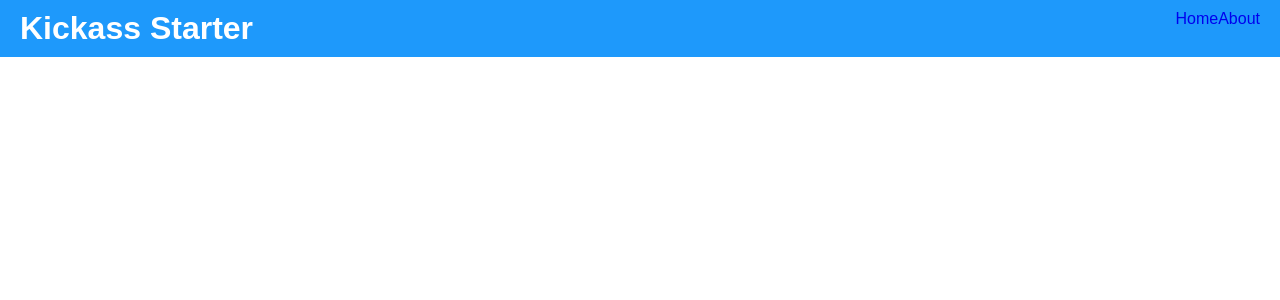
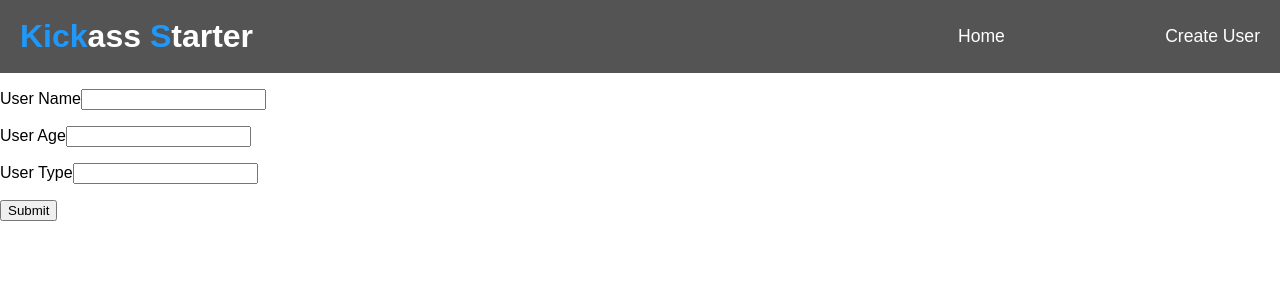
Before and after one commit to simplonco/react-kickass-exercice, a React (Create React App) app in the folder kickass-starter/: page /newuser in a window 1280 px wide. Shown: the top 300 px of the page. Built offline with nearby package versions, Linux system fonts and the light colour scheme.

Commit message:
delete user ok

```diff
--- a/kickass-starter/public/index.html
+++ b/kickass-starter/public/index.html
@@ -1,5 +1,6 @@
 <!doctype html>
 <html lang="en">
+
   <head>
     <meta charset="utf-8">
     <meta name="viewport" content="width=device-width, initial-scale=1, shrink-to-fit=no">
@@ -10,6 +11,8 @@
     -->
     <link rel="manifest" href="%PUBLIC_URL%/manifest.json">
     <link rel="shortcut icon" href="%PUBLIC_URL%/favicon.ico">
+    <link href="https://maxcdn.bootstrapcdn.com/font-awesome/4.7.0/css/font-awesome.min.css" rel="stylesheet" integrity="sha384-wvfXpqpZZVQGK6TAh5PVlGOfQNHSoD2xbE+QkPxCAFlNEevoEH3Sl0sibVcOQVnN"
+      crossorigin="anonymous">
     <!--
       Notice the use of %PUBLIC_URL% in the tags above.
       It will be replaced with the URL of the `public` folder during the build.
@@ -21,6 +24,7 @@
     -->
     <title>React App</title>
   </head>
+
   <body>
     <noscript>
       You need to enable JavaScript to run this app.
@@ -37,4 +41,5 @@
       To create a production bundle, use `npm run build` or `yarn build`.
     -->
   </body>
+
 </html>
--- a/kickass-starter/src/App.js
+++ b/kickass-starter/src/App.js
@@ -1,7 +1,9 @@
 import React, { Component } from 'react';
 import { BrowserRouter as Router, Route } from 'react-router-dom';
 import Header from './component/Header/Header';
-import Home from './scenes/Home';
+import Home from './scenes/Home/Home';
+import NewUser from './scenes/NewUser/NewUser';
+import User from './component/User/User';
 
 class App extends Component {
   render() {
@@ -10,7 +12,8 @@ class App extends Component {
         <div>
           <Header />
           <Route exact path="/" component={Home} />
-          <Route path="/about" render={() => <h1>about</h1>} />
+          <Route path="/newuser" component={NewUser} />
+          <Route path="/user/:userId" component={User} />
         </div>
       </Router>
     );
--- a/kickass-starter/src/component/Header/Header.js
+++ b/kickass-starter/src/component/Header/Header.js
@@ -4,12 +4,16 @@ import './header.css';
 
 const Header = () => (
 	<div id="header">
-		<h1>Kickass Starter</h1>
+		<h1><span className="blue-text">Kick</span>ass <span className="blue-text">S</span>tarter</h1>
 
-		<div className="">
-			<Link to='/'>Home</Link>
-			<Link to='/about'>About</Link>
-		</div>
+		<ul className="navbar">
+			<li>
+				<Link to='/'>Home</Link>
+			</li>
+			<li>
+				<Link to='/newuser'>Create User</Link>
+			</li>
+		</ul>
 	</div>
 );
 
--- a/kickass-starter/src/component/Header/header.css
+++ b/kickass-starter/src/component/Header/header.css
@@ -1,13 +1,29 @@
 #header {
-	background-color: #1e99fb;
+	background-color: #545454;
 	color: #fff;
 	width: 100%;
 	box-sizing: border-box;
 	padding: 10px 20px;
 	display: flex;
 	justify-content: space-between;
+	align-items: center;
 }
 
 #header h1 {
 	margin: 0;
 }
+
+#header a {
+	color: #fff;
+	font-size: 1.1rem;
+}
+
+#header .navbar {
+	display: flex;
+	justify-content: space-between;
+	flex: 0.3;
+}
+
+.blue-text {
+	color: #1e99fb;
+}
--- /dev/null
+++ b/kickass-starter/src/component/User/User.css
@@ -0,0 +1,11 @@
+.container-center {
+	display: flex;
+	align-items: center;
+	justify-content: center;
+}
+
+.sub-container {
+	border: 3px solid #545454;
+	padding: 20px;
+	margin: 10px;
+}
--- /dev/null
+++ b/kickass-starter/src/component/User/User.js
@@ -0,0 +1,58 @@
+import React, { Component } from 'react';
+import { BrowserRouter as Router, Route, Link } from 'react-router-dom';
+import { API } from './../../variables';
+import './User.css';
+
+export default class User extends Component {
+	constructor(props) {
+		super(props);
+		this.state = {
+			user: null
+		}
+	}
+
+	componentDidMount() {
+		fetch(`${API}/user/${this.props.match.params.userId}`)
+			.then(res => res.json())
+			.then(user => {
+				this.setState({
+					user: user
+				});
+			})
+			.catch(err => console.log('error ', err));
+	}
+
+	handleDeleteUser() {
+		console.log(this.state.user);
+		fetch(`${API}/user/${this.state.user._id}`, {
+			method: 'DELETE'
+		})
+			.then(data => console.log('user deleted'))
+			.catch(err => console.log('error ', err));
+	}
+
+
+	// {
+	// 	method: 'POST',
+	// 		headers: { 'Content-Type': 'application/json' },
+	// 	body: JSON.stringify(newProfile)
+	// }
+	render() {
+		const { user } = this.state;
+
+		return (
+
+			user === null
+				? <p className="text-center"><i className="fa fa-spin fa-spinner fa-2x" aria-hidden="true"></i></p>
+				: <div className="container-center">
+					<div className="sub-container">
+						<h1>{user.name} Profile</h1>
+						<p>{user.age} years old</p>
+						<p>{user.type} type</p>
+
+						<button onClick={() => this.handleDeleteUser()}>Delete User {user.name}</button>
+					</div>
+				</div>
+		)
+	}
+};
--- a/kickass-starter/src/scenes/Home.css
+++ /dev/null
@@ -1,16 +0,0 @@
-a {
-	text-decoration: none;
-}
-
-.home-user {
-	display: block;
-	color: #1e99fb;
-	background-color: #ECECEC;
-	width: 150px;
-	padding: 5px 10px;
-	margin: 2px 0;
-}
-
-.flex-row {
-	display: flex;
-}
--- /dev/null
+++ b/kickass-starter/src/scenes/Home/Home.css
@@ -0,0 +1,47 @@
+a {
+	text-decoration: none;
+}
+
+ul {
+	list-style: none;
+	padding: 0;
+}
+
+.text-center {
+	text-align: center;
+}
+
+.home-list {
+	margin: 5px;
+	border: 3px solid #545454;
+	border-radius: 2px;
+}
+
+.home-list>p {
+	text-align: center;
+}
+
+.home-list>li:first-of-type {
+	background-color: #545454;
+	color: #fff;
+	padding: 10px;
+}
+
+
+.home-list a {
+	display: block;
+	color: #1e99fb;
+	background-color: #ECECEC;
+	/*width: 150px;*/
+	padding: 5px 10px;
+	margin: 5px;
+	transition: 0.3s;
+}
+
+.home-list a:hover {
+	background-color: #CDCDCD;
+}
+
+/*.flex-row {
+	display: flex;
+}*/
--- a/kickass-starter/src/scenes/Home.js
+++ b/kickass-starter/src/scenes/Home/Home.js
@@ -1,4 +1,6 @@
 import React, { Component } from 'react';
+import { Link } from 'react-router-dom';
+import { API } from './../../variables';
 import './Home.css';
 
 class Home extends Component {
@@ -11,7 +13,7 @@ class Home extends Component {
 	}
 
 	componentDidMount() {
-		fetch('https://kickass-sdw-3a.herokuapp.com/api/users')
+		fetch(`${API}/users`)
 			.then(data => data.json())
 			.then(res => {
 				this.setState({
@@ -20,7 +22,7 @@ class Home extends Component {
 			})
 			.catch(err => console.log('error ', err));
 
-		fetch('https://kickass-sdw-3a.herokuapp.com/api/projects')
+		fetch(`${API}/projects`)
 			.then(data => data.json())
 			.then(res => {
 				this.setState({
@@ -36,11 +38,11 @@ class Home extends Component {
 
 		return (
 			users === null
-				? <p>Datas are loading</p>
-				: users.map(user => {
+				? <p className="text-center"><i className="fa fa-spin fa-spinner fa-2x" aria-hidden="true"></i></p>
+				: users.map((user, index) => {
 					return (
 						<li>
-							<a className="home-user" href={`/user/${user.name}`}>{user.name}</a>
+							<Link className="home-user" user={user} to={`/user/${user._id}`}>{user.name}</Link>
 						</li>
 					)
 				})
@@ -52,11 +54,11 @@ class Home extends Component {
 
 		return (
 			projects === null
-				? <p>Datas are loading</p>
-				: projects.map(project => {
+				? <p><i className="fa fa-spin fa-spinner fa-2x" aria-hidden="true"></i></p>
+				: projects.map((project, index) => {
 					return (
 						<li>
-							<a className="home-user" href={`/project/${project.title}`}>{project.title}</a>
+							<a className="home-user" href={`/project/${index}`}>{project.title}</a>
 						</li>
 					)
 				})
@@ -66,18 +68,15 @@ class Home extends Component {
 	render() {
 		return (
 			<div className="flex-row">
-				<div>
-					<p>Users : </p>
-					<ul>
-						{this.renderUsers()}
-					</ul>
-				</div>
-				<div>
-					<p>Projects :</p>
-					<ul>
-						{this.renderProjects()}
-					</ul>
-				</div>
+				<ul className="home-list">
+					<li>Users : </li>
+					{this.renderUsers()}
+				</ul>
+
+				<ul className="home-list">
+					<li>Projects :</li>
+					{this.renderProjects()}
+				</ul>
 			</div>
 		);
 	}
--- /dev/null
+++ b/kickass-starter/src/scenes/NewUser/NewUser.js
@@ -0,0 +1,45 @@
+import React, { Component } from 'react';
+
+
+class CreateUser extends Component {
+	constructor(props) {
+		super(props);
+		this.state = {
+			name: "",
+			age: null,
+			type: ""
+		};
+	}
+
+
+	handleFormChange = (e) => {
+		this.setState({
+			[e.target.name]: e.target.value
+		});
+	}
+
+	render() {
+		const { name, age, type } = this.state;
+		return (
+			<div>
+				<form action="https://kickass-sdw-3a.herokuapp.com/api/user" method="POST">
+					<p>
+						<label htmlFor="name">User Name</label>
+						<input type="text" name="name" onChange={this.handleFormChange} value={name} />
+					</p>
+					<p>
+						<label htmlFor="age">User Age</label>
+						<input type="text" name="age" onChange={this.handleFormChange} value={age} />
+					</p>
+					<p>
+						<label htmlFor="type">User Type</label>
+						<input type="text" name="type" onChange={this.handleFormChange} value={type} />
+					</p>
+					<input type="submit" />
+				</form>
+			</div>
+		);
+	}
+}
+
+export default CreateUser;
--- /dev/null
+++ b/kickass-starter/src/variables.js
@@ -0,0 +1 @@
+export const API = "https://kickass-sdw-3a.herokuapp.com/api/";
```
